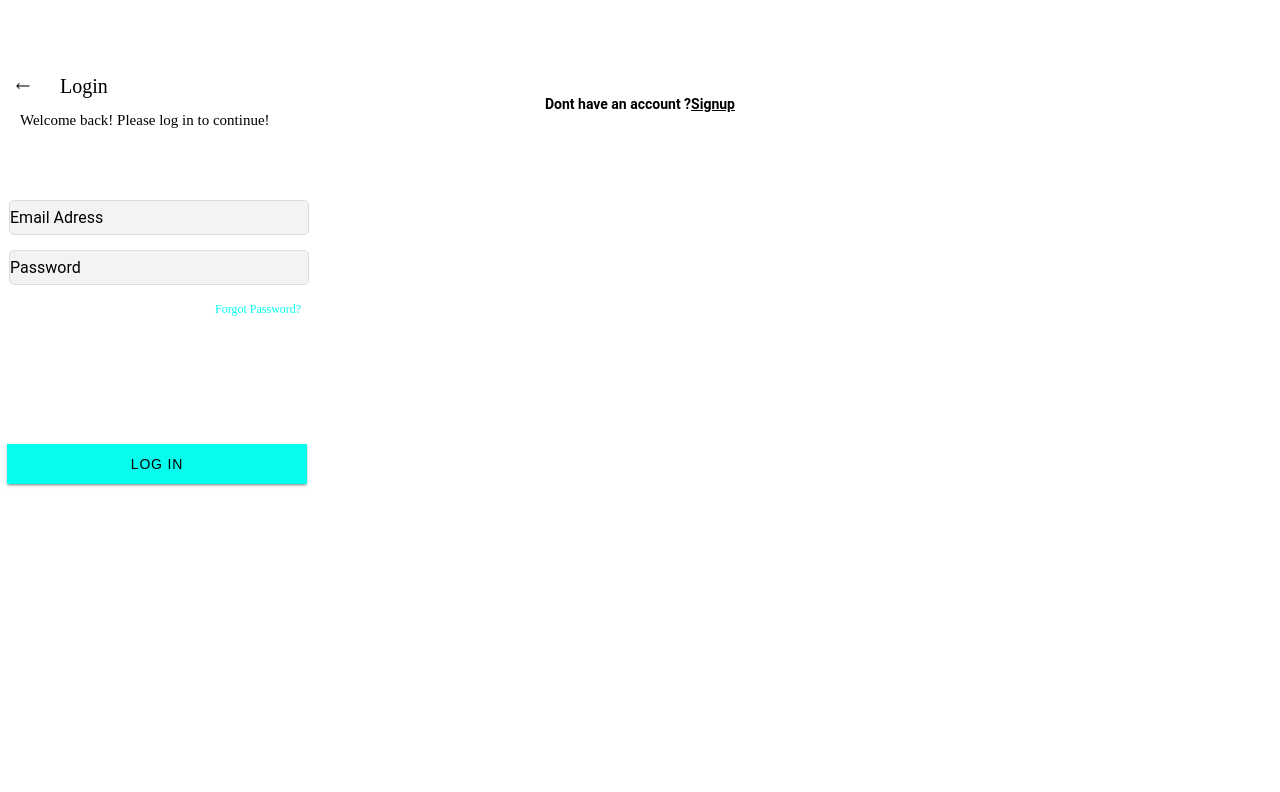
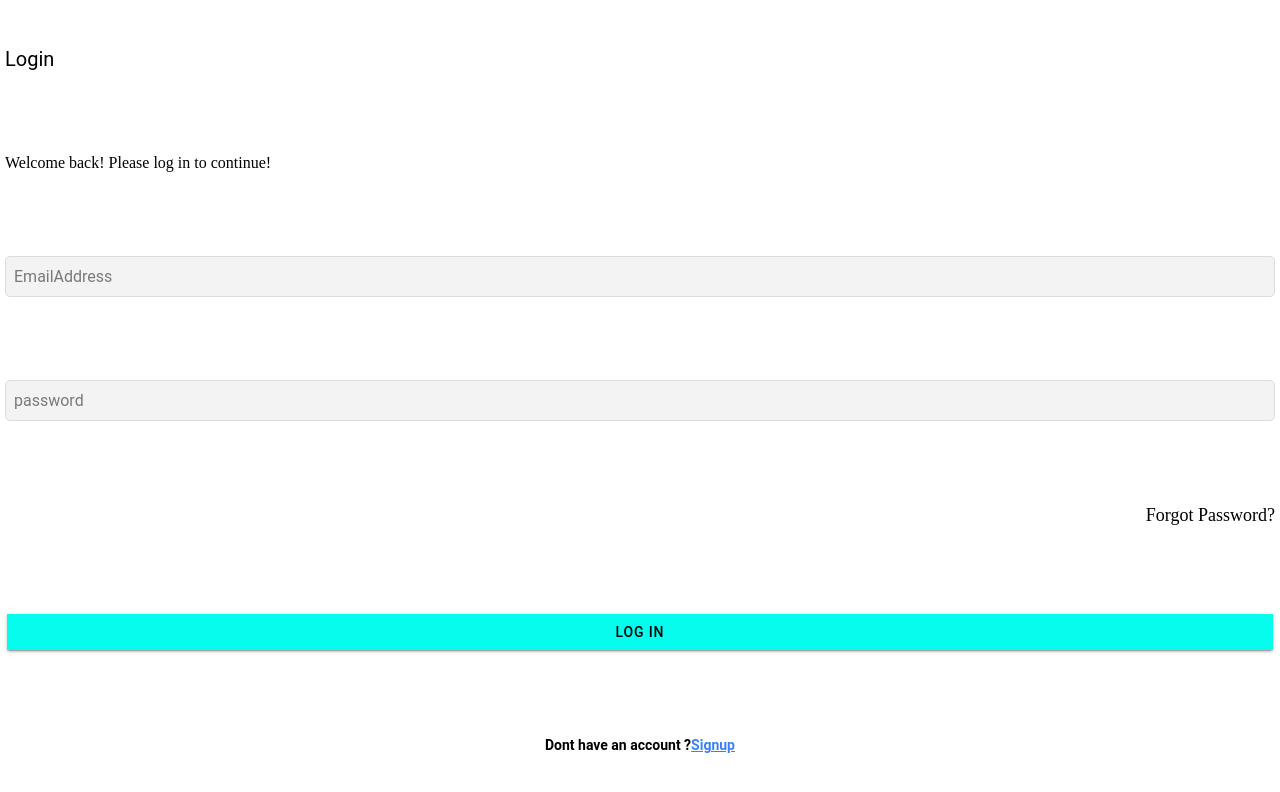
Before and after one commit to Naveen2301-stack/plan-your-trip, a React (Create React App) app: page /login in a window 1280 px wide. Shown: the top 792 px of the page. Built offline with nearby package versions, Linux system fonts and the light colour scheme.

Commit message:
login page with grid and css added

```diff
--- a/src/pages/Login/Login.css
+++ b/src/pages/Login/Login.css
@@ -1,93 +1,86 @@
-.img2{
-
-        position: relative;
-        width: 14px;
-        height: 24px;
-        left: 16px;
-        top: 74px;
+.login-grid{
+    display: flex;
+    flex-direction: column;
+    justify-content: space-around;
+    /* align-items: center; */
+    height: 100vh;
 }
-
-.log1{
-    position: relative;
-    width: 127px;
-    height: 24px;
-    left: 60px;
-    top: 50px;
-
-    font-family: 'Poppins';
-    font-style: bold;
-    font-weight: 500;
+.const3{
+    height: 100%
+  }
+  .login-row{
     font-size: 20px;
-    line-height: 24px;
-    /* identical to box height */
-
-    text-align: center;
-
-    color: #000000;
+  }
+  .login-text-row{
+    display: flex;
+    font-family: 'Gulzar', serif;
+    flex-direction: column;
+    justify-content: flex-start;
+  }
+  .login-text-row1{
+    display: flex;
+flex-direction: column;
+justify-content: flex-start;
+  }
+ .log3{
+        background: rgba(241, 241, 241, 0.84);
+        border: 1px solid #DCDCDC;
+     border-radius: 5px;
 }
-.log2{
-position: absolute;
-width: 400px;
-height: 40px;
-left: 20px;
-top: 110px;
-
+.login-text-row2{
+    display: flex;
+flex-direction: column;
+justify-content: flex-start;
+  }
+  .log4{
+    background: rgba(241, 241, 241, 0.84);
+    border: 1px solid #DCDCDC;
+ border-radius: 5px;
+  }
+  .login-text-row3{
+    display: flex;
+flex-direction: column;
+justify-content: flex-start;
 font-family: 'Poppins';
 font-style: normal;
 font-weight: 400;
-font-size: 15px;
-line-height: 20px;
-
-color: #000000;
+font-size: 18px;
+/* align-items: ; */
+text-align: end;
+  }
+  .login-page-btn{
+    display: flex;
+    flex-direction: column;
+    justify-content: flex-start;
+  }
+  .log6{
+    background: #00FFF0;
 }
-.log3{
-
-        position: absolute;
-        width: 300px;
-        height: 35px;
-        left: 9px;
-        top: 200px;
-        /* text-align: center; */
-        background: rgba(241, 241, 241, 0.84);
-        border: 1px solid #DCDCDC;
-        border-radius: 5px;
+.login-text-row4{
+    display: flex;
+    flex-direction: column;
+    justify-content: flex-start;
 
 }
-.log4{
+.log7{
+    font-family: 'Roboto',sans-serif;
+    /* font-style:oblique; */
+    font-weight: 600;
+    font-style: normal;
+    font-size: 14px;
+    display: flex;
+    justify-content: center;
+    align-items: center;
+}
+
+/* .log4{
     position: absolute;
     width: 300px;
     height: 35px;
     left: 9px;
     top: 250px;
-    /* text-align: center; */
+
     background: rgba(241, 241, 241, 0.84);
     border: 1px solid #DCDCDC;
     border-radius: 5px;
-}
-.log5{
-position: absolute;
-width: 106px;
-height: 18px;
-left: 215px;
-top: 300px;
-
-font-family: 'Poppins';
-font-style: normal;
-font-weight: 400;
-font-size: 12px;
-line-height: 18px;
-/* identical to box height */
-
-color: #00FFF0;
-}
-.log6{
-    font-family: 'Poppins', sans-serif;
-    color: #000000;
-    position: relative;
-    width: 300px;
-    height: 40px;
-    left: 5px;
-    top: 49vh;
-    background: #00FFF0;
-    /* border-radius: 100px; */
-}
+} */
--- a/src/pages/Login/Login.jsx
+++ b/src/pages/Login/Login.jsx
@@ -1,9 +1,10 @@
-import { IonContent, IonHeader, IonPage, IonTitle, IonToolbar,IonImg,IonLabel,IonInput,IonIcon,IonButton, useIonRouter} from '@ionic/react';
+import { IonContent, IonHeader, IonPage, IonTitle, IonToolbar,IonImg,IonLabel,IonInput,IonIcon,IonButton, useIonRouter, IonGrid, IonRow} from '@ionic/react';
 import { lockClosed, mail, } from 'ionicons/icons';
 import { useState } from 'react';
 import './Login.css';
 import { UserAuth } from "../../context/AuthContext";
 import { toastController } from "@ionic/core";
+import { Link } from 'react-router-dom';
 
 const Login = () => {
 
@@ -50,18 +51,32 @@ const Login = () => {
       }
     }
   };
-
   return (
     <IonPage>
-      <IonContent>
-      <IonImg src="assets/icon/Arrow.svg" alt="" className='img2'/>
-      <IonLabel className='log1'>Login</IonLabel>
-      <IonLabel className='log2'>Welcome back! Please log in to continue!</IonLabel>
-      <IonInput type="email" className='log3'   onIonChange={(e) => setEmail(e.detail.value)}> Email Adress</IonInput>
-      <IonInput type="password" className='log4'   onIonChange={(e) => setPassword(e.detail.value)}> Password</IonInput>
-      <IonLabel className='log5'>Forgot Password?</IonLabel>
+      <IonContent className='const3'>
+        <IonGrid className='login-grid'>
+          <IonRow>
+      <IonLabel className='login-row'>Login</IonLabel>
+      </IonRow>
+      <IonRow className='login-text-row'>
+      <IonLabel >Welcome back! Please log in to continue!</IonLabel>
+      </IonRow>
+      <IonRow className='login-text-row1'>
+      <IonInput type="email" className='log3' placeholder='EmailAddress'  onIonChange={(e) => setEmail(e.detail.value)} />
+      </IonRow>
+      <IonRow className='login-text-row2'>
+      <IonInput type="password" className='log4' placeholder='password'  onIonChange={(e) => setPassword(e.detail.value)} />
+      </IonRow>
+      <IonRow class='login-text-row3'>
+      <IonLabel>Forgot Password?</IonLabel>
+      </IonRow>
+      <IonRow className='login-page-btn'>
       <IonButton expand="full" size="default" fill="solid"color="green"className="log6" onClick={handleSubmit}> Log In</IonButton>
-      <IonLabel className='sign12'>Dont have an account ? <u className='plan7'>Signup</u></IonLabel>
+      </IonRow>
+      <IonRow className='login-text-row4'>
+      <IonLabel className='log7' >Dont have an account ? <Link to = "/signup">Signup</Link></IonLabel>
+      </IonRow>
+      </IonGrid>
       </IonContent>
     </IonPage>
   );
--- a/src/pages/StartingPage/StartingPage.css
+++ b/src/pages/StartingPage/StartingPage.css
@@ -1,32 +1,40 @@
-.sp1{
-    position: absolute;
-width: 227px;
-height: 73px;
-left: 40px;
-top: 130px;
+.startingpage-grid {
+    display: flex;
+    flex-direction: column;
+    justify-content: space-around;
+    /* align-items: center; */
+    height: 100vh;
+}
 
-font-family: 'Poppins';
-font-style: normal;
-font-weight: 800;
-font-size: 32px;
-line-height: 40px;
-text-align: center;
+.const4 {
+    height: 100%
+}
 
-color: #06FDEE;
+.startingpage-text {
+    display: flex;
+    flex-direction: column;
+    justify-content: flex-start;
+    font-family: 'Poppins';
+    font-style: normal;
+    font-weight: 800;
+    font-size: 32px;
+    line-height: 40px;
+    text-align: center;
+    color: #06FDEE;
+}
 
-}
-.sp2{
+/* .sp2{
     position: absolute;
 width: 310px;
 height: 222.76px;
 left: 4px;
 top: 210px;
 
-}
-.sp3{
+} */
+/* .sp3{
     position: absolute;
 width: 300px;
 height: 50px;
 left: 8px;
 top: 500px;
-}
+} */
--- a/src/pages/StartingPage/StartingPage.jsx
+++ b/src/pages/StartingPage/StartingPage.jsx
@@ -1,15 +1,19 @@
-import { IonContent, IonHeader, IonImg, IonLabel, IonPage, IonTitle, IonToolbar,IonInput, IonIcon,IonButton } from '@ionic/react';
+import { IonContent, IonHeader, IonImg, IonLabel, IonPage, IonTitle, IonToolbar,IonInput, IonIcon,IonButton, IonGrid, IonRow } from '@ionic/react';
 
 import './StartingPage.css';
 
 
 const StartingPage = () => {
   return (
-    <IonPage>
-    <IonContent >
-    <IonLabel className='sp1'>Welcome to Plan Travel</IonLabel>
+    <IonPage className='startingpage-grid'>
+    <IonContent className='const4'>
+      <IonGrid>
+      <IonRow className='startingpage-text'>
+    <IonLabel >Welcome to Plan Travel</IonLabel>
+    </IonRow>
     <IonImg src="assets/icon/People.svg" alt = "" className='sp2'></IonImg>
     <IonButton expand="full" size="default" fill="solid"className="sp3" color="green" routerLink="/homepage">GET STARTED</IonButton>
+    </IonGrid>
     </IonContent>
   </IonPage>
   );
```
